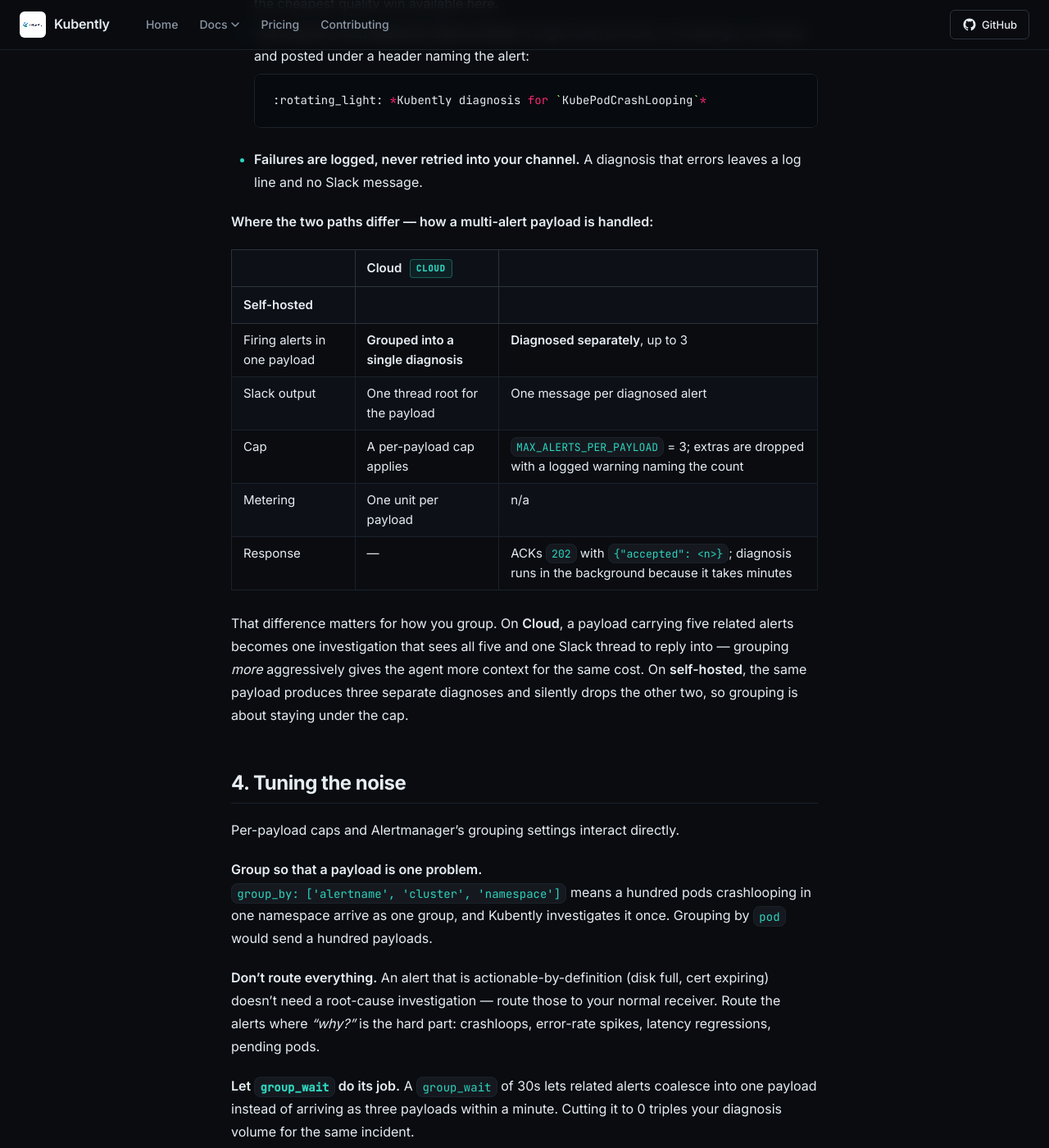
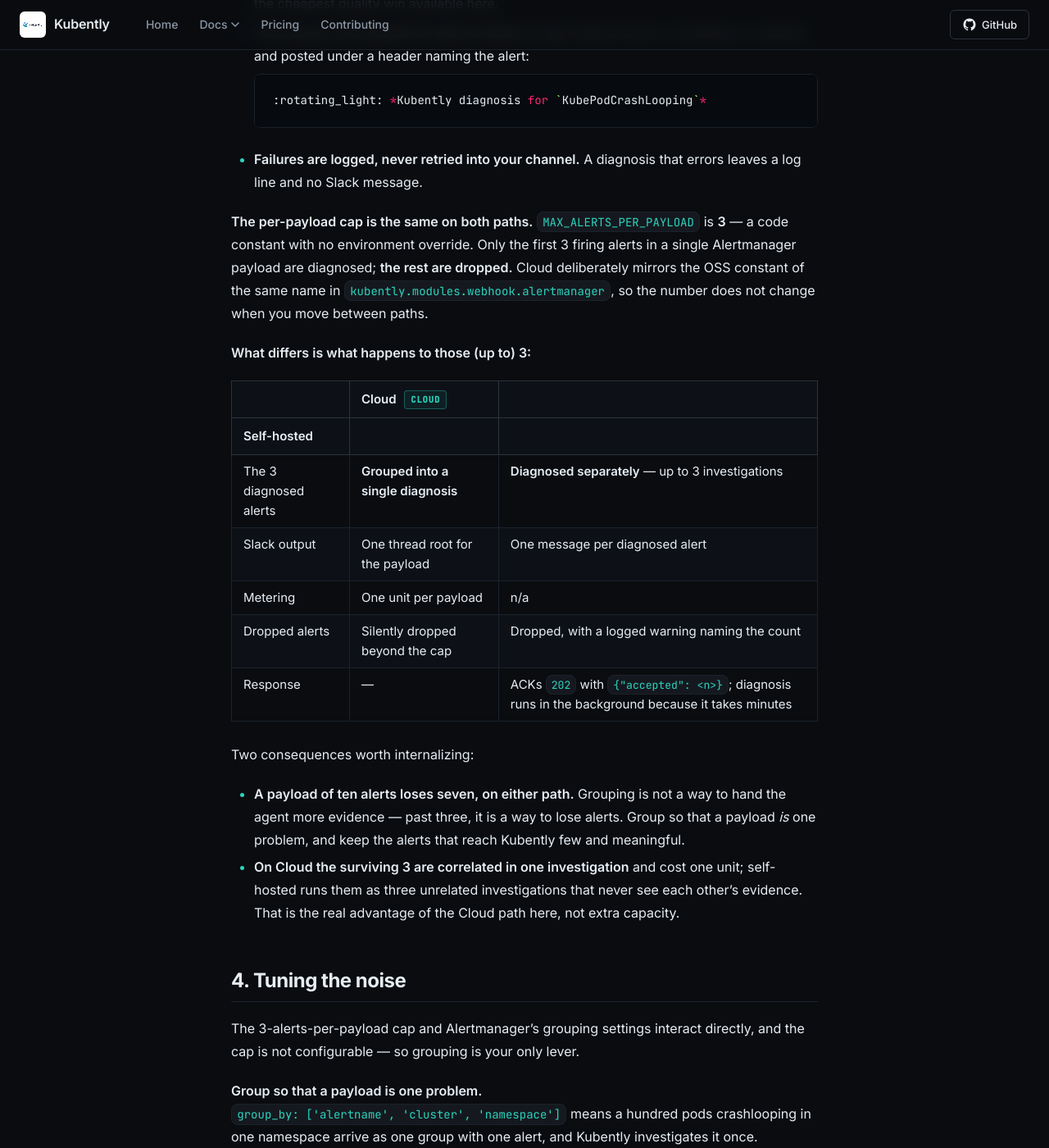
Before and after one commit to kubently/kubently-site, a Jekyll site: the page built from guides/alerts.md, in a window 1280 px wide and 1400 px high, scrolled down 4049 px. Shown: the whole window at 82% size. Built offline with Jekyll 4.4.1, drawn with Linux system fonts in a browser that asks for light colours; some of the changed text lies outside the part shown.

Commit message:
guides: fill in the alert cap and CI/CD dedup window
MAX_ALERTS_PER_PAYLOAD is 3 on both paths — a code constant with no env
override, mirrored from the OSS constant of the same name. This corrected a
real error in the previous commit: I had implied Cloud grouping lets the
agent see an arbitrarily large payload, so grouping more aggressively bought
more context. It does not. Both paths diagnose only the first 3 firing alerts
and drop the rest; what Cloud changes is that those 3 become one correlated
investigation, one Slack thread and one metered unit instead of three
unrelated ones. Tuning advice and troubleshooting rows rewritten to match.

CI/CD dedup: DEDUPE_WINDOW_SECONDS defaults to 900s, overridable with
CICD_DEDUPE_SECONDS — a Redis SET NX keyed on (tenant, workflow, branch),
giving exactly one diagnosis per key per window; duplicates are ACKed and
dropped with no quota unit. Called out the consequence of the key omitting
the commit SHA: a fix-forward commit on the same branch inside the window is
deduped too, which is a tuning decision, not a bug.

Clean build; 34 pages, 0 broken internal links.

```diff
--- a/guides/alerts.md
+++ b/guides/alerts.md
@@ -162,31 +162,45 @@ Knowing the exact behavior is what lets you tune it.
 - **Failures are logged, never retried into your channel.** A diagnosis that
   errors leaves a log line and no Slack message.
 
-**Where the two paths differ — how a multi-alert payload is handled:**
+**The per-payload cap is the same on both paths.** `MAX_ALERTS_PER_PAYLOAD`
+is **3** — a code constant with no environment override. Only the first 3
+firing alerts in a single Alertmanager payload are diagnosed; **the rest are
+dropped.** Cloud deliberately mirrors the OSS constant of the same name in
+`kubently.modules.webhook.alertmanager`, so the number does not change when
+you move between paths.
+
+**What differs is what happens to those (up to) 3:**
 
 | | Cloud {% include cloud-badge.html %} | Self-hosted |
 |---|---|---|
-| Firing alerts in one payload | **Grouped into a single diagnosis** | **Diagnosed separately**, up to 3 |
+| The 3 diagnosed alerts | **Grouped into a single diagnosis** | **Diagnosed separately** — up to 3 investigations |
 | Slack output | One thread root for the payload | One message per diagnosed alert |
-| Cap | A per-payload cap applies | `MAX_ALERTS_PER_PAYLOAD` = 3; extras are dropped with a logged warning naming the count |
 | Metering | One unit per payload | n/a |
+| Dropped alerts | Silently dropped beyond the cap | Dropped, with a logged warning naming the count |
 | Response | — | ACKs `202` with `{"accepted": <n>}`; diagnosis runs in the background because it takes minutes |
 
-That difference matters for how you group. On **Cloud**, a payload carrying
-five related alerts becomes one investigation that sees all five and one
-Slack thread to reply into — grouping *more* aggressively gives the agent
-more context for the same cost. On **self-hosted**, the same payload produces
-three separate diagnoses and silently drops the other two, so grouping is
-about staying under the cap.
+Two consequences worth internalizing:
+
+- **A payload of ten alerts loses seven, on either path.** Grouping is not a
+  way to hand the agent more evidence — past three, it is a way to lose
+  alerts. Group so that a payload *is* one problem, and keep the alerts that
+  reach Kubently few and meaningful.
+- **On Cloud the surviving 3 are correlated in one investigation** and cost
+  one unit; self-hosted runs them as three unrelated investigations that
+  never see each other's evidence. That is the real advantage of the Cloud
+  path here, not extra capacity.
 
 ## 4. Tuning the noise
 
-Per-payload caps and Alertmanager's grouping settings interact directly.
+The 3-alerts-per-payload cap and Alertmanager's grouping settings interact
+directly, and the cap is not configurable — so grouping is your only lever.
 
 **Group so that a payload is one problem.** `group_by: ['alertname',
 'cluster', 'namespace']` means a hundred pods crashlooping in one namespace
-arrive as one group, and Kubently investigates it once. Grouping by `pod`
-would send a hundred payloads.
+arrive as one group with one alert, and Kubently investigates it once.
+Grouping by `pod` would send a hundred payloads. Grouping so loosely that ten
+*different* alertnames share a payload is the other failure — seven of them
+are dropped.
 
 **Don't route everything.** An alert that is actionable-by-definition (disk
 full, cert expiring) doesn't need a root-cause investigation — route those to
@@ -245,10 +259,10 @@ The `202` means accepted, not diagnosed. Watch the API logs for
 | Symptom | Likely cause | Fix |
 |---|---|---|
 | Cloud: Alertmanager reports 404 on the hook | Wrong or rotated `hook_id` | Re-copy the hook URL from the dashboard |
-| Cloud: five related alerts produced one diagnosis, not five | Cloud groups a payload into a single investigation | Working as designed — it sees all five at once |
+| Cloud: three related alerts produced one diagnosis, not three | Cloud groups a payload's diagnosed alerts into a single investigation | Working as designed — one thread, one unit, and they are correlated |
 | `503 SLACK_WEBHOOK_URL is not configured` | Self-hosted: the webhook secret isn't wired | Set `api.slackWebhook.existingSecret` and upgrade |
 | `202 {"accepted":0}` | No alert in the payload had `status: "firing"` | Check the payload; resolved alerts are skipped by design |
-| Self-hosted: only some alerts in a burst get diagnosed | The 3-per-payload cap fired | Expected — check the API log warning, then widen `group_by` or narrow the route |
+| Only some alerts in a burst get diagnosed | The 3-per-payload cap fired (both paths) | Expected. Self-hosted logs a warning naming the count; adjust `group_by` or narrow the route so fewer distinct alerts share a payload |
 | Diagnosis is vague about which cluster | The alert carries no `cluster` label | Add `cluster` (and `namespace`/`pod`) labels via Prometheus `external_labels` or relabeling |
 | Nothing arrives and nothing is logged | Alertmanager isn't reaching the endpoint | `amtool config routes test`; check ingress and the `X-API-Key` header |
 | Slack message is full of `**bold**` and `#` headings | Something other than Kubently is posting | The alert path formats for Slack mrkdwn; check the source of the message |
```
Also changed, not shown: guides/cicd.md (+29 -6 lines).
